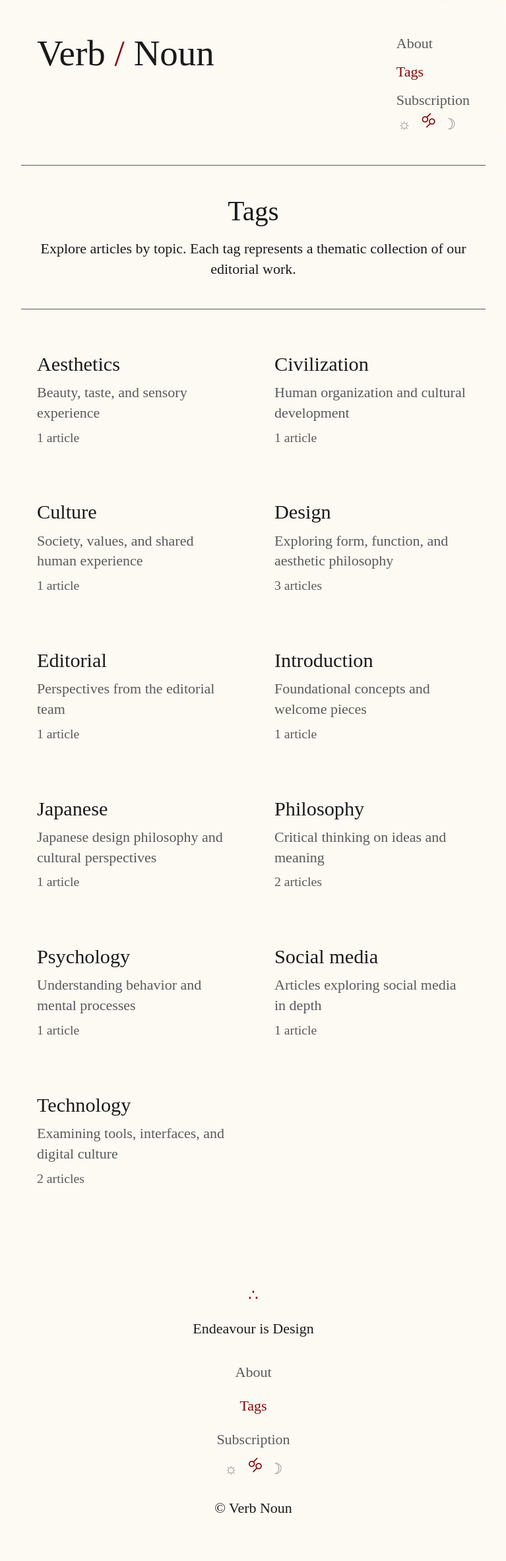
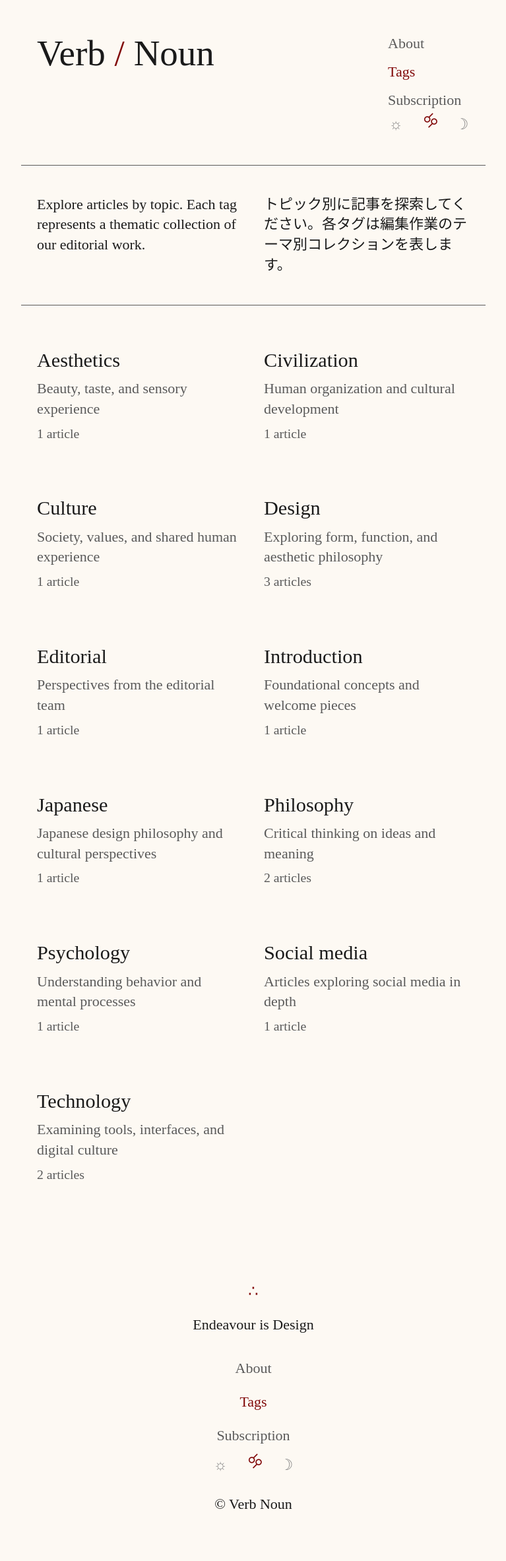
Before and after one commit to verbnoun/verbnoun.com, a Jekyll site: the page built from tags.html, in a window 1280 px wide. Shown: the whole page at 66% size, without its empty margins (256-1023 px from the left). Built offline with Jekyll 4.4.1, drawn with Linux system fonts in a browser that asks for light colours.

Commit message:
mobile first layout and cleanup

```diff
--- a/_layouts/default.html
+++ b/_layouts/default.html
@@ -35,21 +35,13 @@
   </script>
 </head>
 <body>
-  <!-- SVG Filter for Liquid Glass Effect -->
-  <svg style="display: none">
-    <filter id="lg-dist" x="0%" y="0%" width="100%" height="100%">
-      <feTurbulence type="fractalNoise" baseFrequency="0.008 0.008" numOctaves="2" seed="92" result="noise" />
-      <feGaussianBlur in="noise" stdDeviation="2" result="blurred" />
-      <feDisplacementMap in="SourceGraphic" in2="blurred" scale="70" xChannelSelector="R" yChannelSelector="G" />
-    </filter>
-  </svg>
   <header class="site-header">
     <div class="container">
       <div class="header-content">
         <nav class="mobile-nav">
           <a href="/about/" class="mobile-nav-item{% if page.url == '/about/' %} active{% endif %}">About</a>
           <a href="/tags/" class="mobile-nav-item{% if page.url == '/tags/' %} active{% endif %}">Tags</a>
-          <a href="/newsletter/" class="mobile-nav-item{% if page.url == '/newsletter/' %} active{% endif %}">Subscription</a>
+          <a href="/subscription/" class="mobile-nav-item{% if page.url == '/subscription/' %} active{% endif %}">Subscription</a>
           <div class="theme-picker mobile-nav-item">
             <div class="theme-option" data-theme="light">
               <span class="theme-emoji">☼</span>
@@ -73,7 +65,7 @@
         <nav class="header-nav">
           <a href="/about/" class="nav-item{% if page.url == '/about/' %} active{% endif %}">About</a>
           <a href="/tags/" class="nav-item{% if page.url == '/tags/' %} active{% endif %}">Tags</a>
-          <a href="/newsletter/" class="nav-item{% if page.url == '/newsletter/' %} active{% endif %}">Subscription</a>
+          <a href="/subscription/" class="nav-item{% if page.url == '/subscription/' %} active{% endif %}">Subscription</a>
           <div class="theme-picker nav-item">
             <div class="theme-option" data-theme="light">
               <span class="theme-emoji">☼</span>
@@ -106,7 +98,7 @@
       <nav class="footer-nav">
         <a href="/about/" class="nav-item{% if page.url == '/about/' %} active{% endif %}">About</a>
         <a href="/tags/" class="nav-item{% if page.url == '/tags/' %} active{% endif %}">Tags</a>
-        <a href="/newsletter/" class="nav-item{% if page.url == '/newsletter/' %} active{% endif %}">Subscription</a>
+        <a href="/subscription/" class="nav-item{% if page.url == '/subscription/' %} active{% endif %}">Subscription</a>
         <div class="theme-picker nav-item">
           <div class="theme-option" data-theme="light">
             <span class="theme-emoji">☼</span>
@@ -177,6 +169,16 @@
           e.preventDefault();
           const selectedTheme = this.getAttribute('data-theme');
           setTheme(selectedTheme);
+
+          // Close mobile nav after theme change
+          if (window.innerWidth <= 768) {
+            const siteHeader = document.querySelector('.site-header');
+            const body = document.body;
+            if (siteHeader && body) {
+              siteHeader.classList.remove('open');
+              body.classList.remove('mobile-nav-open');
+            }
+          }
         });
 
       });
--- a/assets/css/style.css
+++ b/assets/css/style.css
@@ -264,79 +264,17 @@
   padding: 0 1.5rem;
 }
 
-/* Header - following liquid glass tutorial structure */
+/* Header */
 .site-header {
-  position: sticky;
-  top: 0;
   z-index: 100;
   padding: 3rem 0 1rem 0;
-  /* Remove background - will be handled by liquid glass layers */
+  background: var(--bg-primary);
 }
 
-/* Liquid glass filter layer */
-.site-header::before {
-  content: '';
-  position: absolute;
-  top: 0;
-  left: 0;
-  right: 0;
-  bottom: 0;
-  filter: url(#lg-dist);
-  backdrop-filter: blur(20px);
-  -webkit-backdrop-filter: blur(20px);
-  pointer-events: none;
-  z-index: 1;
-}
 
-/* Glass overlay layer */
-.site-header::after {
-  content: '';
-  position: absolute;
-  top: 0;
-  left: 0;
-  right: 0;
-  bottom: 0;
-  background: rgba(19, 19, 19, 0.3);
-  pointer-events: none;
-  z-index: 2;
-}
 
-/* Content layer - above all glass effects */
-.site-header > * {
-  position: relative;
-  z-index: 3;
-}
 
-/* Feature detection and fallback */
-@supports not (filter: url(#lg-dist)) {
-  .site-header {
-    background: var(--bg-primary);
-    background: rgba(19, 19, 19, 0.5);
-  }
 
-  [data-theme="light"] .site-header {
-    background: var(--bg-primary);
-    background: rgba(253, 249, 243, 0.5);
-  }
-
-  @media (prefers-color-scheme: light) {
-    [data-theme="auto"] .site-header {
-      background: var(--bg-primary);
-      background: rgba(253, 249, 243, 0.5);
-    }
-  }
-}
-
-/* Light theme glass adjustments */
-[data-theme="light"] .site-header::after {
-  background: rgba(253, 249, 243, 0.3);
-}
-
-@media (prefers-color-scheme: light) {
-  [data-theme="auto"] .site-header::after {
-    background: rgba(253, 249, 243, 0.3);
-  }
-}
 
 .header-content {
   display: flex;
@@ -424,47 +362,19 @@
 
 /* Mobile styles */
 @media (max-width: 768px) {
-  body {
-    padding-top: 4rem;
+  .site-header {
+    z-index: 100;
+    padding: 2rem 0 1rem 0;
+    background: var(--bg-primary);
   }
 
-  .site-header {
-    position: fixed;
-    top: 0;
-    left: 0;
-    right: 0;
-    z-index: 100;
-    padding: 2rem 0 1rem 0;
-
-    /* Start with nav hidden above viewport, logo at top */
-    transform: translateY(-14rem);
-
-    /* Fallback for older browsers */
-    background: var(--bg-primary);
-
-    /* Semi-transparent base matching desktop */
-    background: rgba(19, 19, 19, 0.5);
-
-    transition: transform 0.3s linear;
+  /* Animate entire page up/down to show/hide nav */
+  body {
+    transform: translateY(-13rem);
+    transition: transform 0.3s ease;
   }
 
-  /* Mobile liquid glass effect inherits from desktop */
-
-  [data-theme="light"] .site-header {
-    background: var(--bg-primary);
-    background: rgba(253, 249, 243, 0.5);
-  }
-
-  @media (prefers-color-scheme: light) {
-    [data-theme="auto"] .site-header {
-      background: var(--bg-primary);
-      background: rgba(253, 249, 243, 0.5);
-    }
-  }
-
-  /* Mobile light theme liquid glass inherits from desktop */
-
-  .site-header.open {
+  body.mobile-nav-open {
     transform: translateY(0);
   }
 
@@ -657,7 +567,7 @@
   display: flex;
   align-items: center;
   justify-content: flex-start;
-  gap: 0.5rem;
+  gap: 1.5rem;
   margin: 0.3rem 0 0 0;
   width: fit-content;
 }
@@ -762,6 +672,10 @@
     padding: 0 0.75rem;
   }
 
+  .page-lead .container {
+    padding: 2em 0.75rem;
+  }
+
   .site-footer .container {
     max-width: 50em; /* Footer can be wider */
   }
@@ -831,6 +745,11 @@
     font-size: 1.2rem;
   }
 
+  /* Reduce theme picker spacing on tablet */
+  .theme-picker {
+    gap: 1rem;
+  }
+
   /* Adjust kerning for smaller tablet font size */
   .theme-option[data-theme="light"] {
     margin-right: 0.2rem;
--- a/tags.html
+++ b/tags.html
@@ -6,10 +6,17 @@
 
 <div class="page-lead">
   <div class="container">
-    <h2>Tags</h2>
-    <p>Explore articles by topic. Each tag represents a thematic collection of our editorial work.</p>
+    <div class="bilingual-content">
+      <div class="content-column">
+        <p>Explore articles by topic. Each tag represents a thematic collection of our editorial work.</p>
+      </div>
+      <div class="content-column">
+        <p>トピック別に記事を探索してください。各タグは編集作業のテーマ別コレクションを表します。</p>
+      </div>
+    </div>
   </div>
 </div>
+
 
 <div class="tags-index">
   <div class="container">
@@ -44,6 +51,7 @@
 </div>
 
 <style>
+
 .tags-index {
   padding: 4rem 0 3rem 0;
 }
@@ -51,7 +59,7 @@
 .tags-grid {
   display: grid;
   grid-template-columns: repeat(2, 1fr);
-  gap: 3rem 4rem;
+  gap: 3rem 2rem;
   max-width: 1200px;
   margin: 0 auto;
 }
@@ -108,4 +116,48 @@
     padding: 2rem 0;
   }
 }
+
+/* Bilingual content layout - mobile first */
+/* MOBILE DEFAULT - Single column with line break */
+.bilingual-content {
+  /* Natural block flow */
+}
+
+.content-column {
+  margin-bottom: 1.5rem;
+}
+
+.content-column:first-child {
+  margin-bottom: 2rem;
+}
+
+.content-column:last-child {
+  margin-bottom: 0;
+}
+
+/* TABLET - Two column layout */
+@media (min-width: 769px) {
+  .bilingual-content {
+    display: flex;
+    gap: 2rem;
+    justify-content: space-between;
+  }
+
+  .content-column {
+    flex: 1;
+    max-width: 64ch;
+    margin-bottom: 0;
+  }
+
+  .content-column:first-child {
+    margin-bottom: 0;
+  }
+}
+
+/* DESKTOP - Refined two column */
+@media (min-width: 1200px) {
+  .content-column {
+    max-width: 60ch;
+  }
+}
 </style>
```
Also changed, not shown: other parts of _layouts/default.html (+10 -7 lines), about.html (+51 -20 lines), articles.html (+31 -10 lines), subscription.html (renamed from newsletter.html, +35 -14 lines), .claude/settings.local.json.
